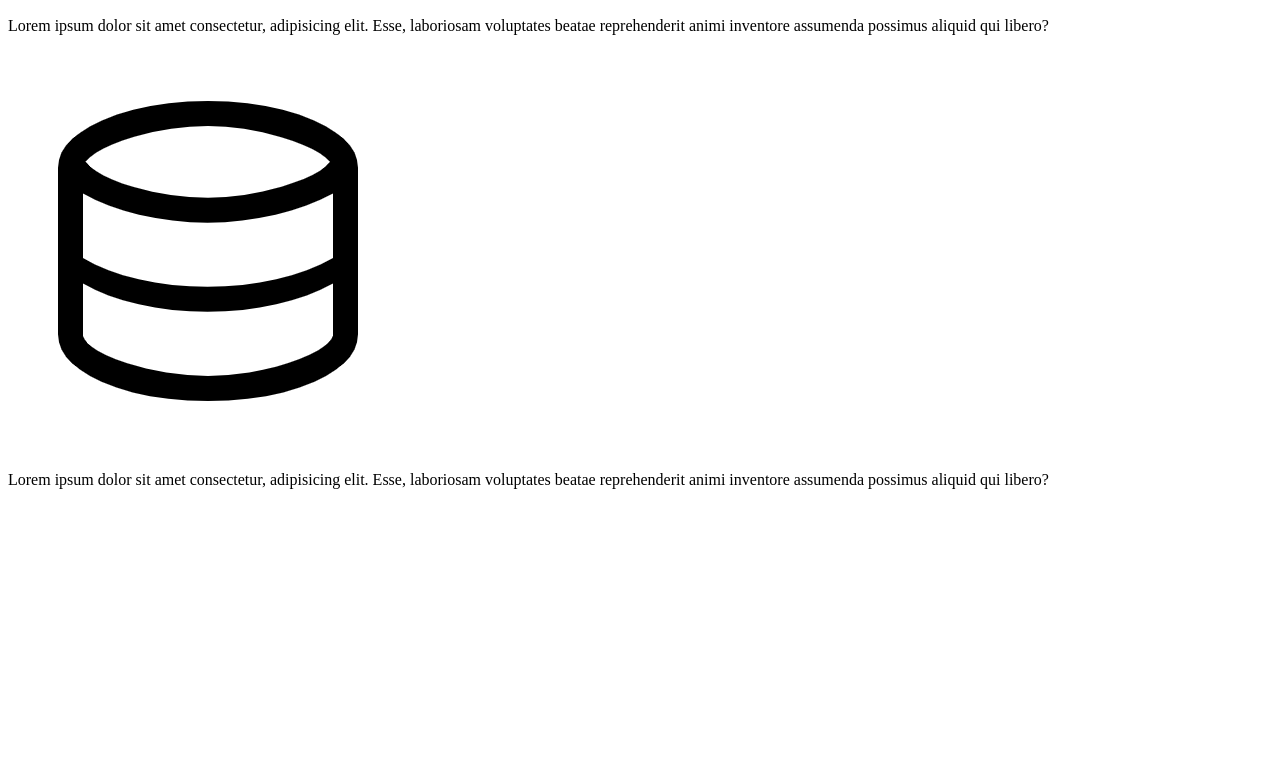
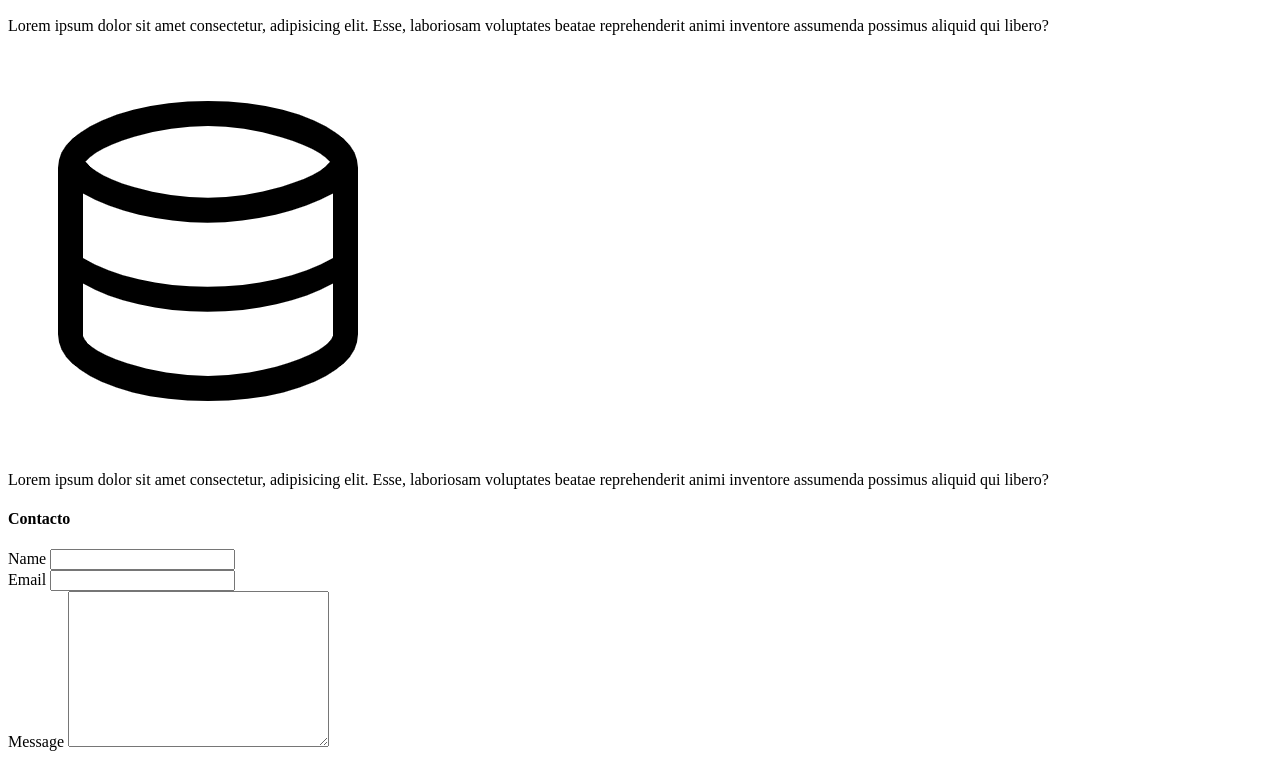
Before and after one commit to CALACA222/cleanCam.github.io, a plain HTML site: page index.html in a window 1280 px wide. Shown: the part 1683-2442 px from the top of the page. Before the commit the page ends 2188 px from the top, so only its background shows below. Drawn offline with Linux system fonts and the light colour scheme.

Commit message:
hecho la section de contactos

```diff
--- a/index.html
+++ b/index.html
@@ -14,7 +14,7 @@
             <ul>
                 <li><a href="#showcase">About</a></li>
                 <li><a href="#features">Features</a></li>
-                <li><a href="contac">Contac</a></li>
+                <li><a href="contact">Contac</a></li>
             </ul>
         </div>
     </nav>
@@ -57,5 +57,27 @@
         </div>
     </div>
 </section>
+
+
+<section id="contact">
+    <div class="container">
+        <h4>Contacto</h4>
+        <form action="">
+            <div class="form-group">
+                <label for="name">Name</label>
+                <input type="text" class="form-control">
+            </div>
+            <div class="form-group">
+                <label for="name">Email</label>
+                <input type="email" class="form-control">
+            </div>
+            <div class="form-group">
+                <label for="name">Message</label>
+                <textarea name="message" id="message" cols="30" rows="10" class="form-control"></textarea>
+            </div>
+
+        </form>
+    </div>
+</section>
 </body>
 </html>
```
